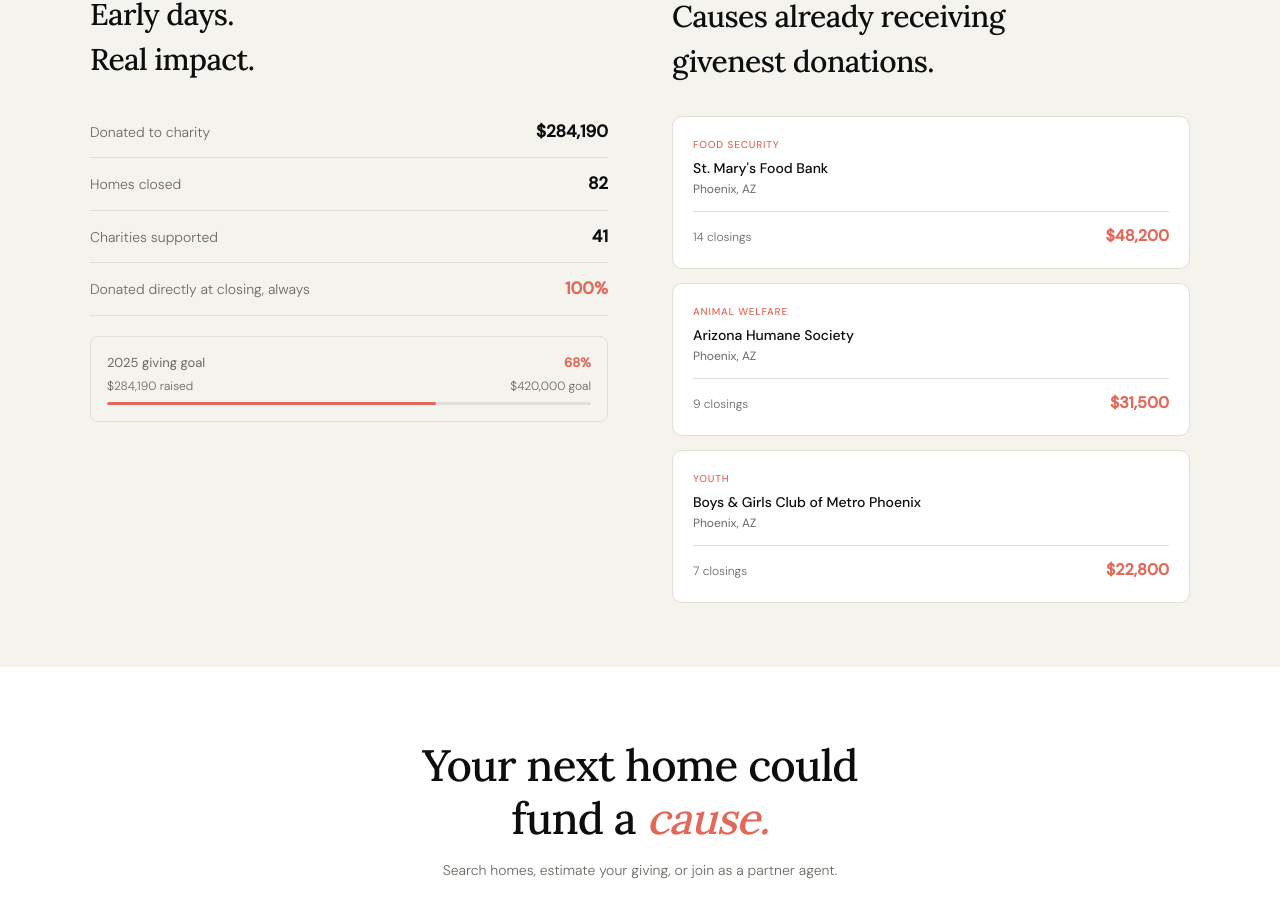
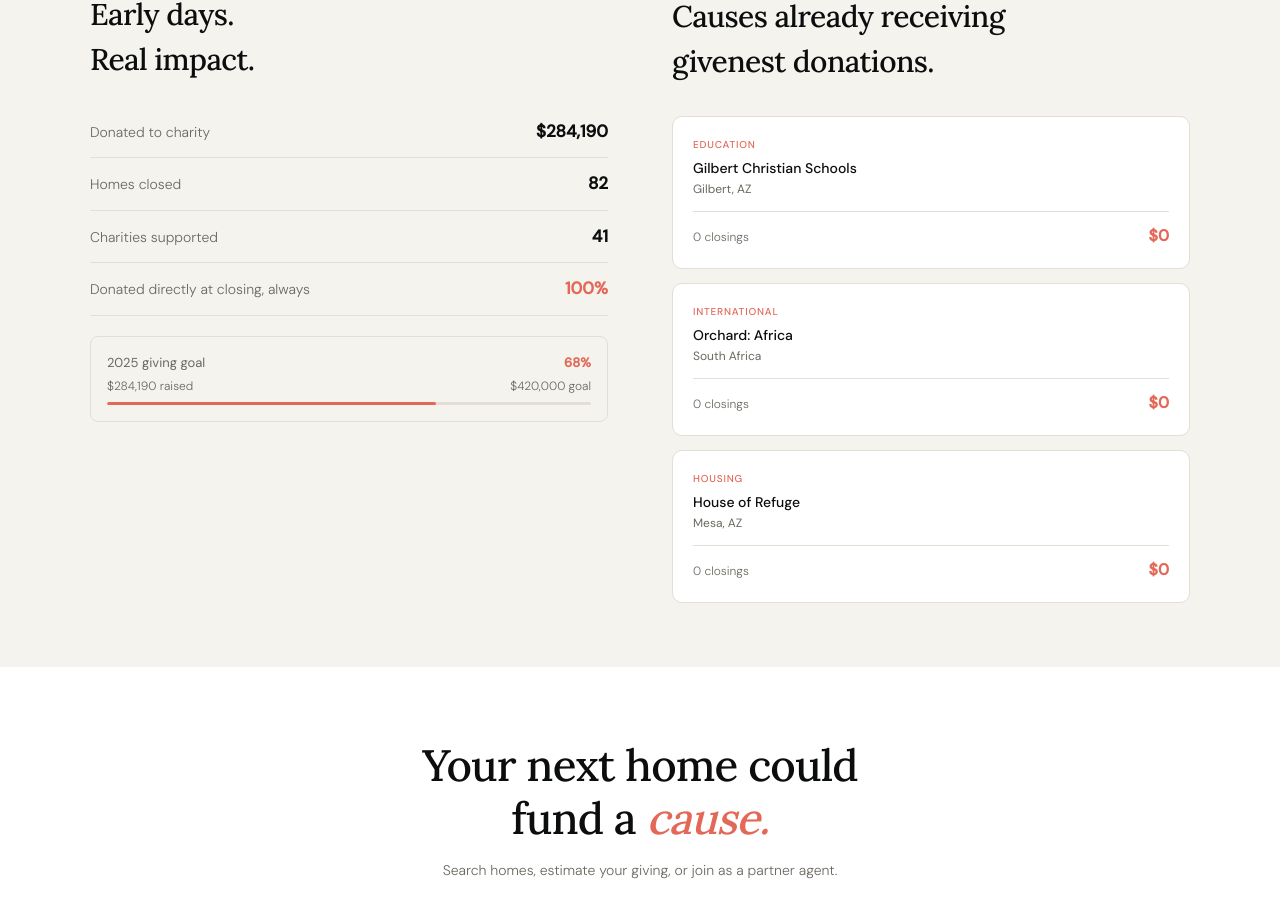
Before and after one commit to dtess85/givenest, a Next.js app: page / in a window 1280 px wide. Shown: the part 1447-2357 px from the top of the page. Built offline with nearby package versions, Linux system fonts and the light colour scheme.

Commit message:
Pull featured charities from shared mock-data

```diff
--- a/components/home/FeaturedCharities.tsx
+++ b/components/home/FeaturedCharities.tsx
@@ -1,11 +1,6 @@
 import Link from "next/link";
 import { fmt } from "@/lib/utils";
-
-const CHARITIES = [
-  { id: 1, name: "St. Mary's Food Bank", category: "Food Security", city: "Phoenix, AZ", total: 48200, closings: 14 },
-  { id: 2, name: "Arizona Humane Society", category: "Animal Welfare", city: "Phoenix, AZ", total: 31500, closings: 9 },
-  { id: 3, name: "Boys & Girls Club of Metro Phoenix", category: "Youth", city: "Phoenix, AZ", total: 22800, closings: 7 },
-];
+import { CHARITIES } from "@/lib/mock-data";
 
 export default function FeaturedCharities() {
   return (
```
